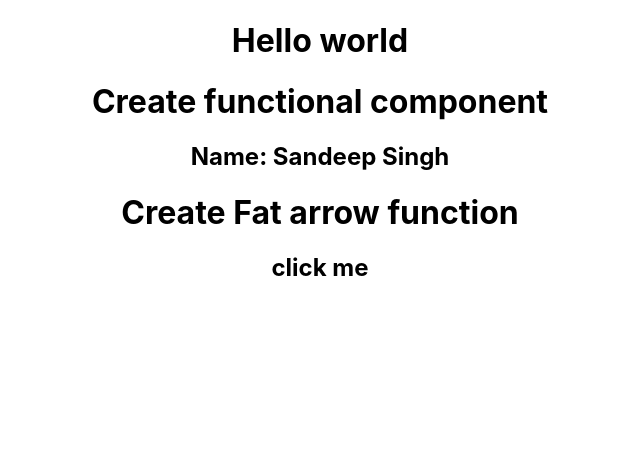
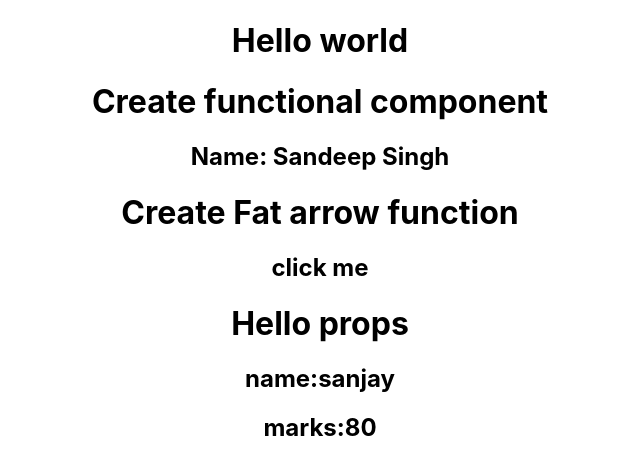
Before and after one commit to sandeepsingh75/react-concepts, a React (Create React App) app: page / in a window 1280 px wide. Shown: the top 474 px of the page, without its empty margins (320-960 px from the left). Built offline with nearby package versions, Linux system fonts and the light colour scheme.

Commit message:
use props in class components

```diff
--- a/src/App.js
+++ b/src/App.js
@@ -1,6 +1,7 @@
 import './App.css';
 import Home from './components/Home.js';
 import Profile from './components/Profile.js';
+import Profile1 from './components/profile1.js';
 
 
 function App() {
@@ -9,6 +10,7 @@ function App() {
       <h1> Hello world</h1>
       <Home name="Sandeep Singh" />
       <Profile />
+      <Profile1 name="sanjay" mark="80" />
     </div>
   );
 }
--- /dev/null
+++ b/src/components/profile1.js
@@ -0,0 +1,15 @@
+import React from "react";
+
+export default class Profile1 extends React.Component
+{
+    render()
+    {
+        return(
+            <div>
+                <h1> Hello props </h1>
+                <h2> name:{this.props.name} </h2>
+                <h2> marks:{this.props.mark} </h2>
+            </div>
+        )
+    }
+}
```
